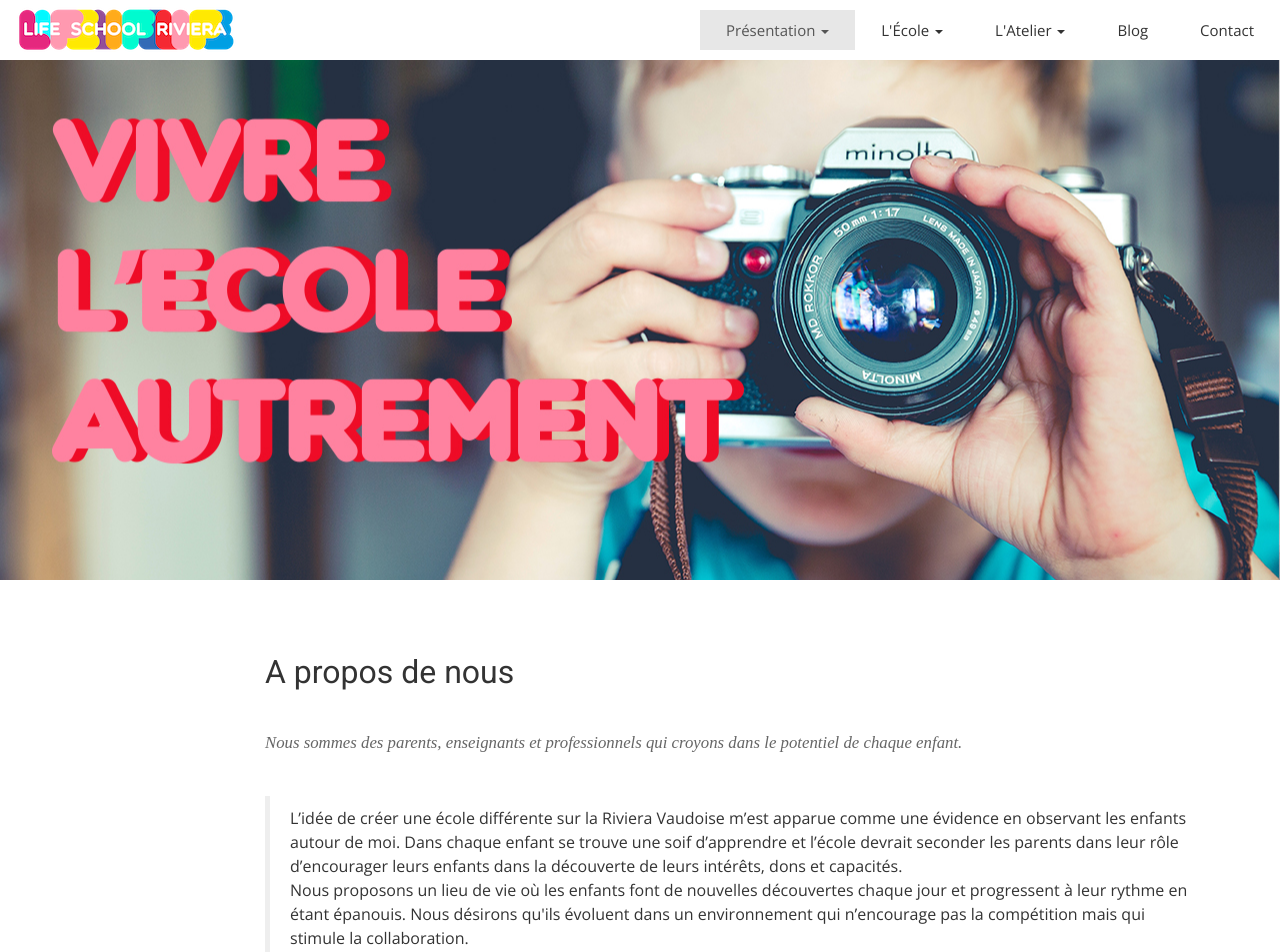
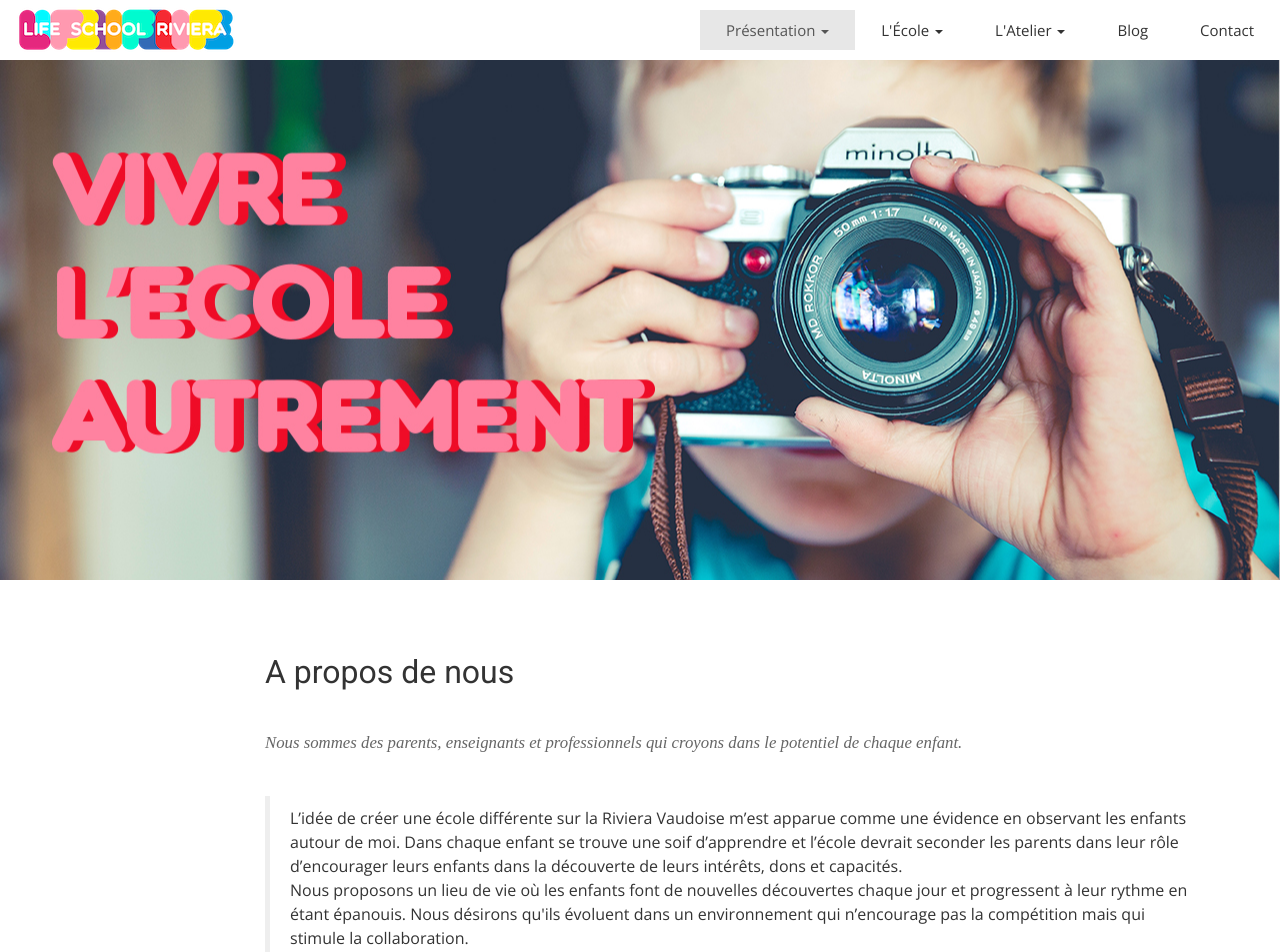
Before and after one commit to midjoule/lifeschool, a Jekyll site: the page built from index.html, in a window 1280 px wide and 1400 px high. Shown: the top 952 px of the window. Built offline with Jekyll 4.4.1, drawn with Linux system fonts in a browser that asks for light colours; nearby versions of some CDN libraries; some web fonts are replaced.

Commit message:
Update airspace.css

```diff
--- a/css/airspace.css
+++ b/css/airspace.css
@@ -109,7 +109,7 @@ font header .navbar-default .navbar-nav li a:hover {
 	Slider Start
 --*/
 #slider {
-  background: url("../img/bg/enfant photographe.jpg") no-repeat;
+  background: url("../img/bg/photographer.jpg") no-repeat;
   margin-top: 0px;
 }
 
```
